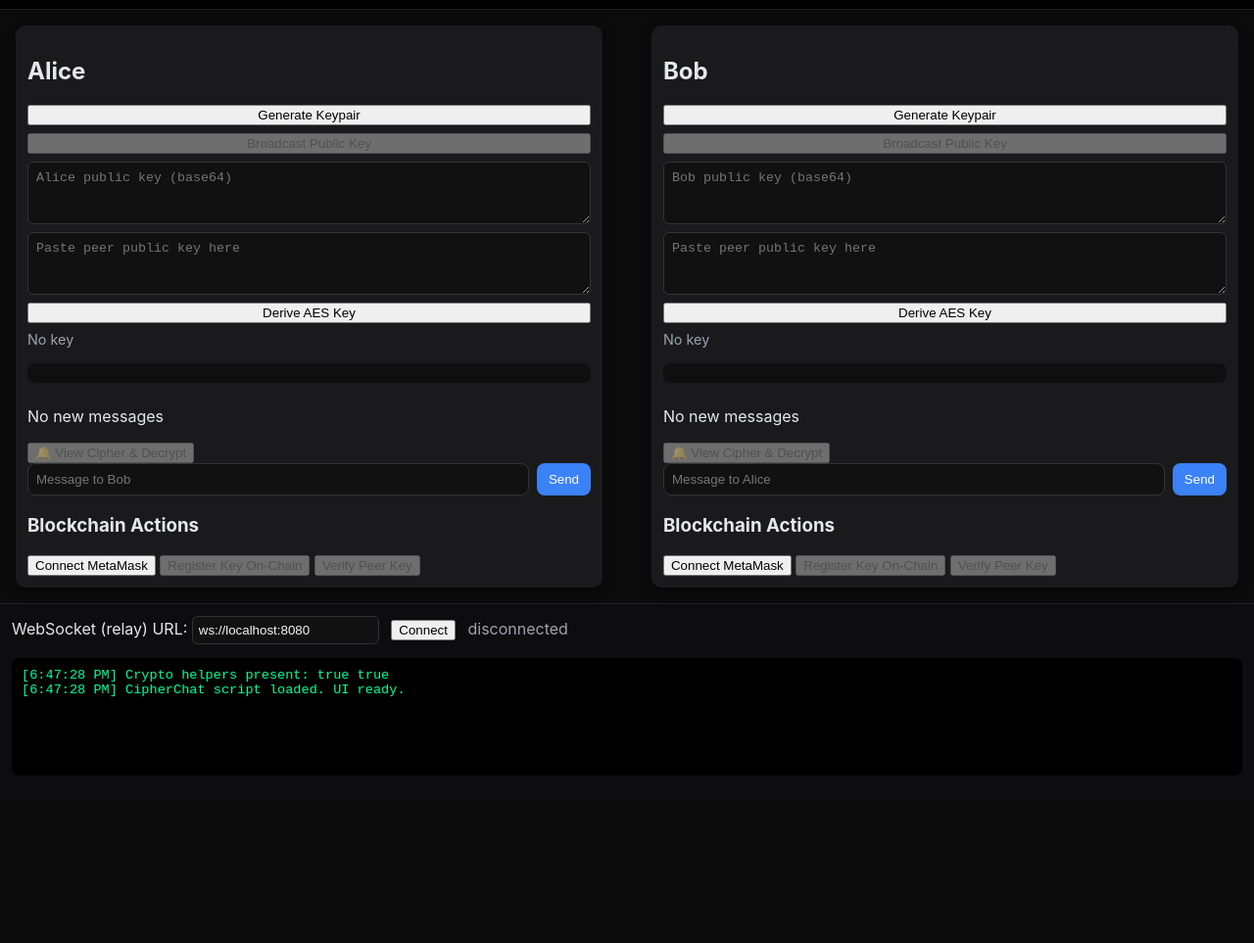
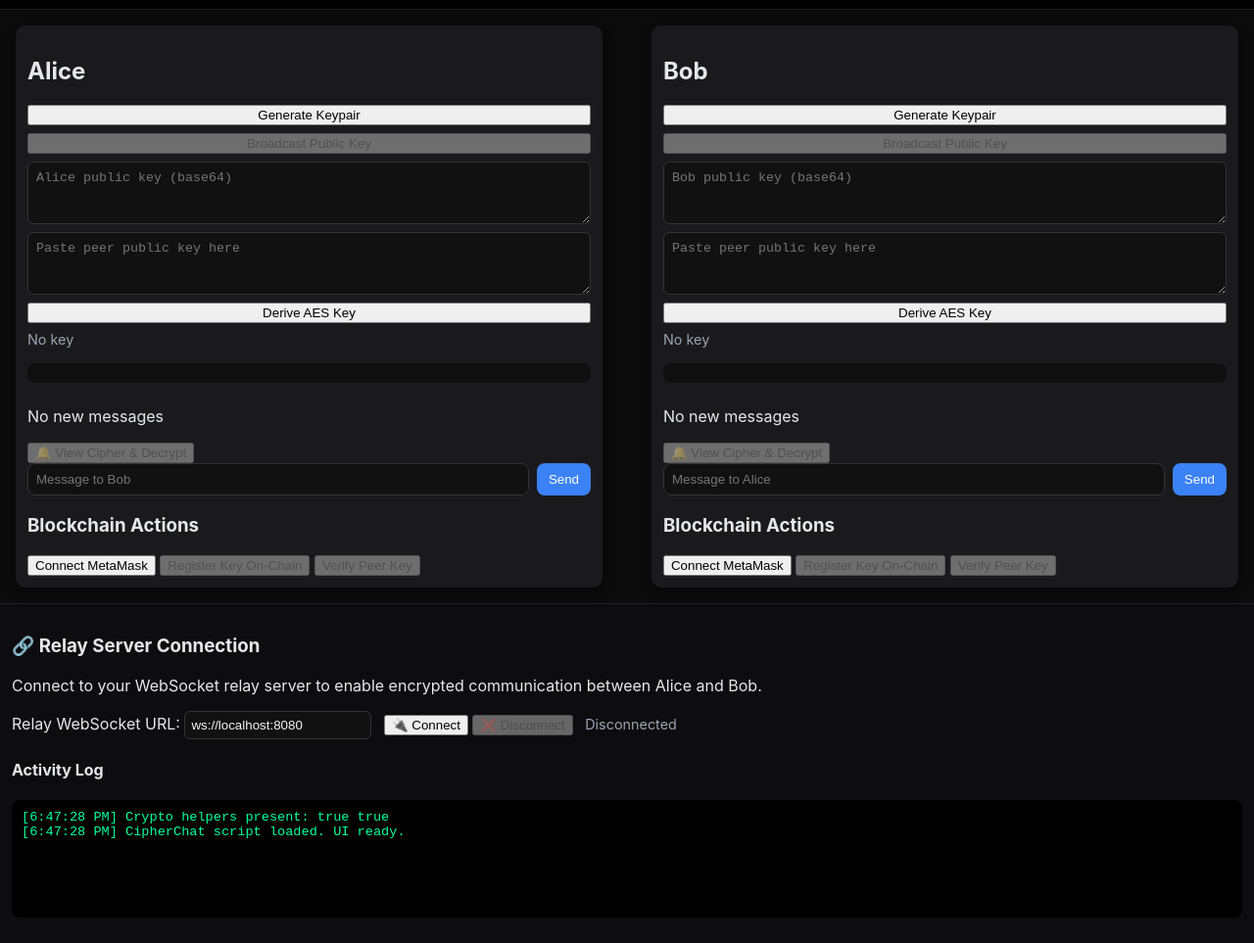
Before and after one commit to Namoj-design/AES-Project, a plain HTML site: page client/index.html in a window 1280 px wide. Shown: the part 62-1025 px from the top of the page at 98% size. Before the commit the page ends 879 px from the top, so only its background shows below. Drawn offline with Linux system fonts and the light colour scheme.

Commit message:
new html elemeents

```diff
--- a/client/index.html
+++ b/client/index.html
@@ -80,13 +80,19 @@
   </main>
 
   <section class="console">
-    <div>
-      <label>WebSocket (relay) URL:</label>
-      <input id="ws-url" value="ws://localhost:8080" />
-      <button id="ws-connect">Connect</button>
-      <span id="ws-status">disconnected</span>
+    <h3>🔗 Relay Server Connection</h3>
+    <p class="muted">Connect to your WebSocket relay server to enable encrypted communication between Alice and Bob.</p>
+    <div class="relay-controls">
+      <label for="ws-url">Relay WebSocket URL:</label>
+      <input id="ws-url" value="ws://localhost:8080" placeholder="ws://localhost:8080" />
+      <button id="ws-connect">🔌 Connect</button>
+      <button id="ws-disconnect" disabled>❌ Disconnect</button>
+      <span id="ws-status" class="status disconnected">Disconnected</span>
     </div>
-    <pre id="log"></pre>
+    <div class="relay-log">
+      <h4>Activity Log</h4>
+      <pre id="log"></pre>
+    </div>
   </section>
 
   <script type="module" src="script.js"></script>
```
